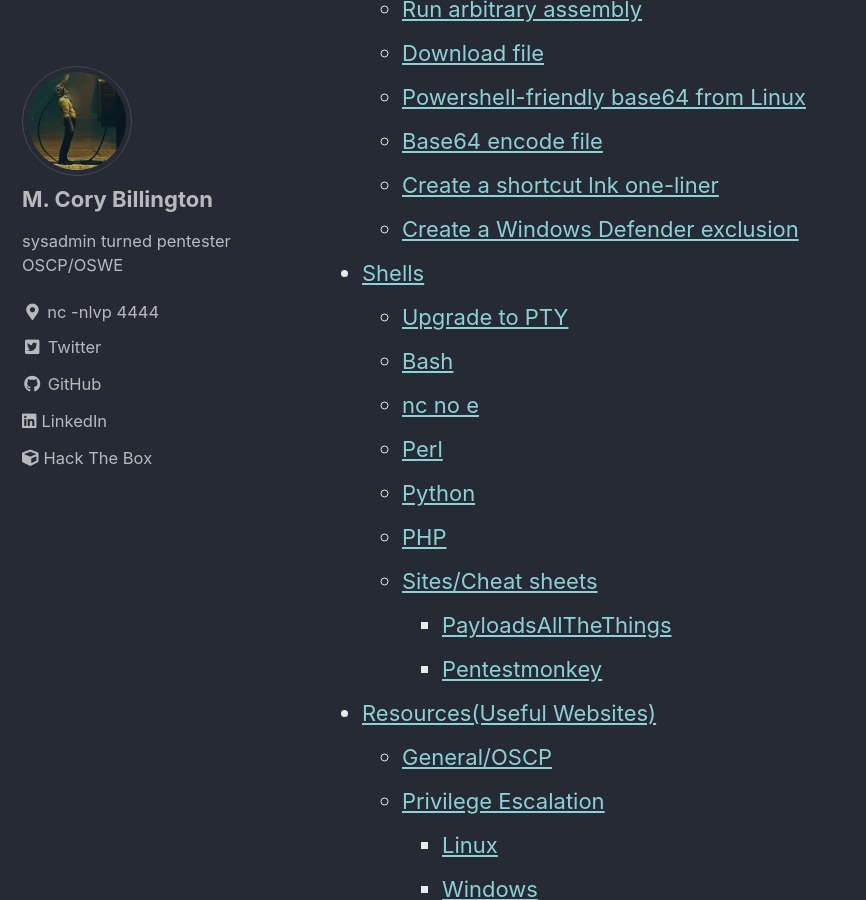
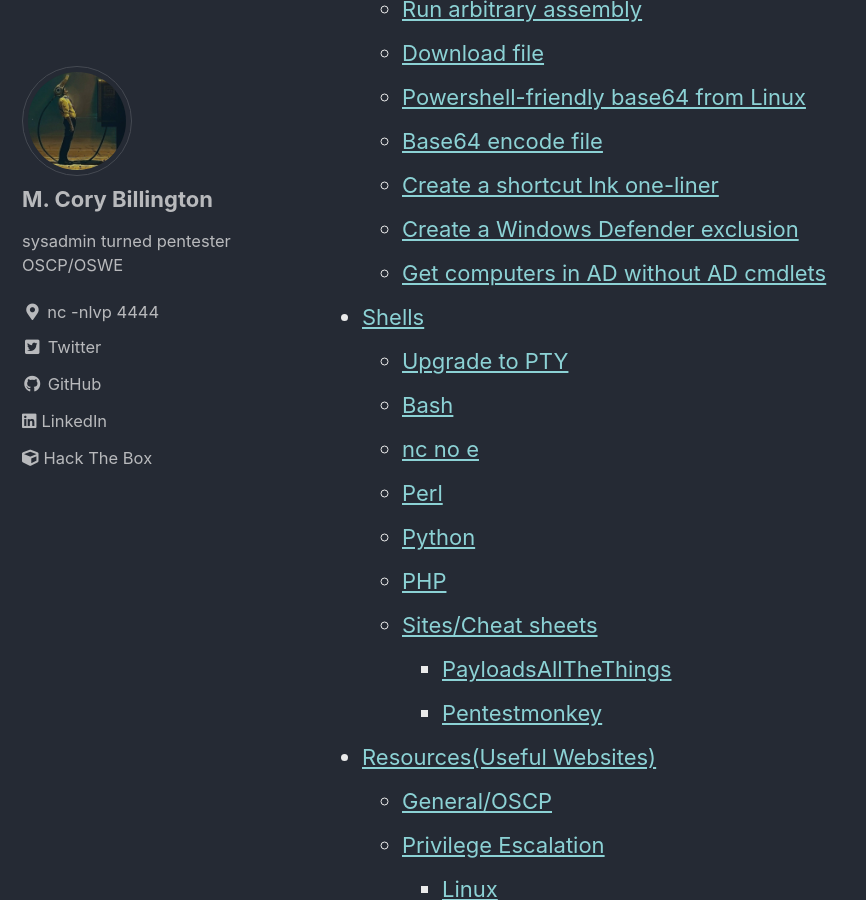
Before and after one commit to mcorybillington/mcorybillington.github.io, a Jekyll site: the page built from _pages/notes.md, in a window 1280 px wide and 900 px high, scrolled down 381 px. Shown: the whole window, without its empty margins (0-866 px from the left). Built offline with Jekyll 4.4.1, drawn with Linux system fonts in a browser that asks for light colours; cached includes are drawn as plain includes.

Commit message:
Add link

```diff
--- a/_pages/notes.md
+++ b/_pages/notes.md
@@ -14,6 +14,7 @@ author_profile: true
   - [Base64 encode file](#base64-encode-file)
   - [Create a shortcut lnk one-liner](#create-a-shortcut-lnk-one-liner)
   - [Create a Windows Defender exclusion](#create-a-windows-defender-exclusion)
+  - [Get computers in AD without AD cmdlets](#get-computers-in-ad-without-ad-cmdlets)
 - [Shells](#shells)
   - [Upgrade to PTY](#upgrade-to-pty)
   - [Bash](#bash)
```
